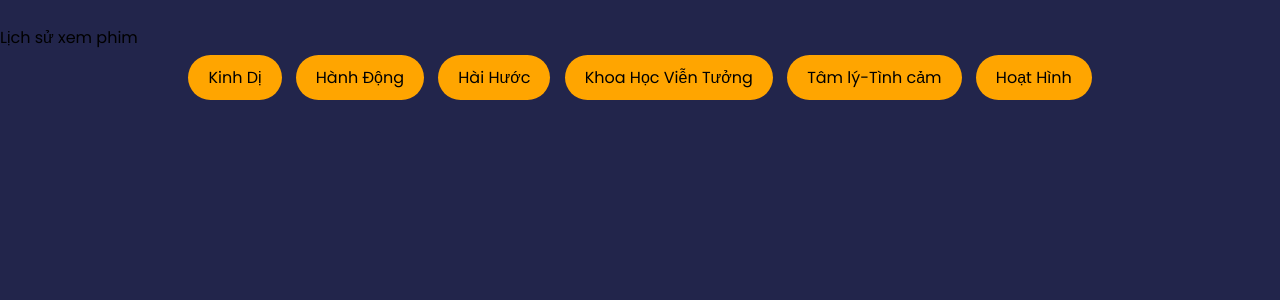
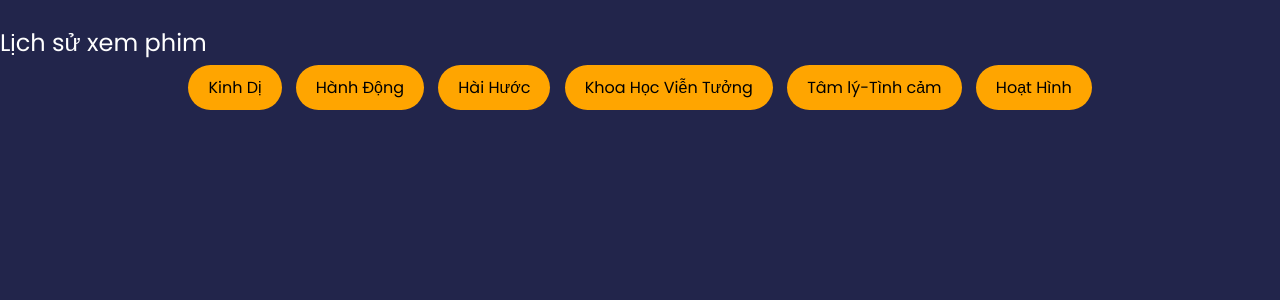
Before and after one commit to dondeptrai/webphim, a PHP site: page /index.php?pid=1003 in a window 1280 px wide. Shown: the part 99-399 px from the top of the page. Run offline with PHP 8.4, Linux system fonts and the light colour scheme; data comes from the database, SQL or seed files in the repository; some libraries are stand-ins or nearby versions.

Commit message:
Update index.php

```diff
--- a/index.php
+++ b/index.php
@@ -17,7 +17,7 @@
         </div>
     </header>
     <br>
-    <a href="index.php?pid=1011">Lịch sử xem phim</a>
+    <a href="index.php?pid=1011" style="font-size: 24px; color: white;" >Lịch sử xem phim</a>
     <div align="center">
         <?php include("view/theloai.php"); ?>
     </div>
```
